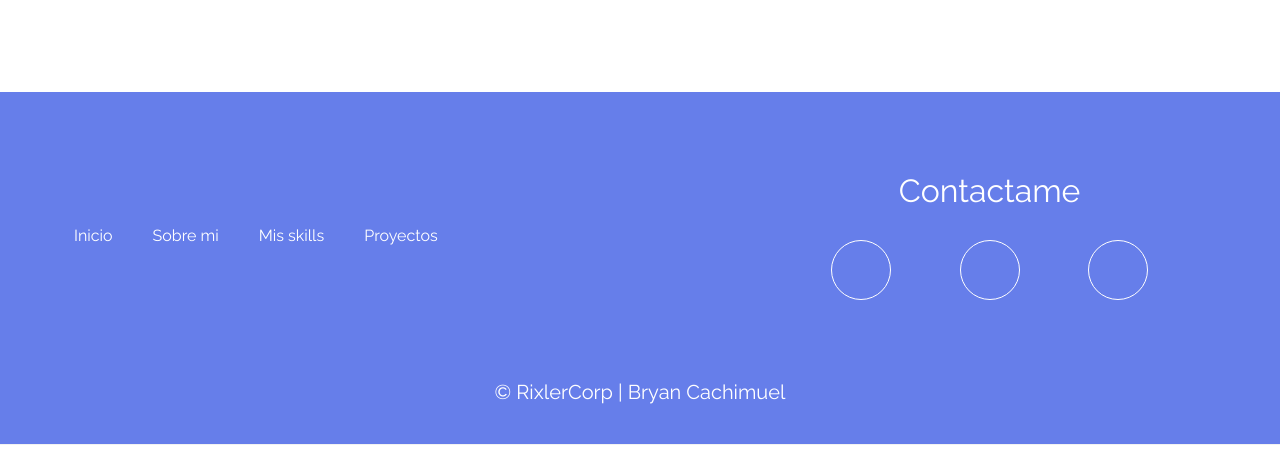
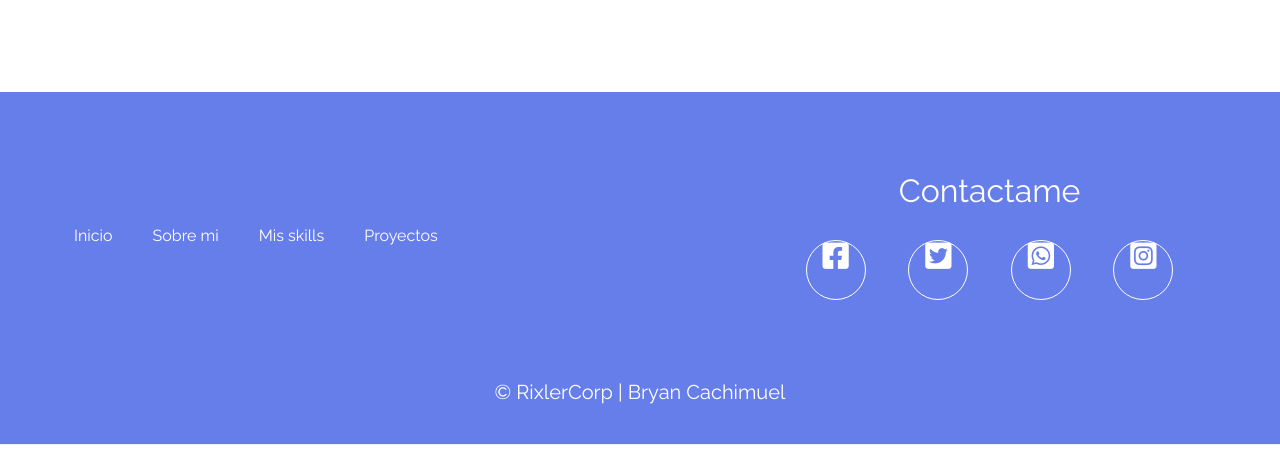
Before and after one commit to BryanCachimuel/Sistema_Libros_PHP, a PHP site: page / in a window 1280 px wide. Shown: the part 3504-3957 px from the top of the page. Run offline with PHP 8.4, Linux system fonts and the light colour scheme; data that the repository does not hold is empty.

Commit message:
agregando los iconos de redes sociales en el footer

```diff
--- a/index.php
+++ b/index.php
@@ -14,8 +14,8 @@ $listarLibros=$sentenciaSQL->fetchAll(PDO::FETCH_ASSOC);
 	<meta name="viewport" content="width=device-width, initial-scale=1.0">
 	<title>Sitio Web de Libros</title>
 	<link rel="stylesheet" href="https://cdn.jsdelivr.net/npm/bootstrap@4.6.1/dist/css/bootstrap.min.css" integrity="sha384-zCbKRCUGaJDkqS1kPbPd7TveP5iyJE0EjAuZQTgFLD2ylzuqKfdKlfG/eSrtxUkn" crossorigin="anonymous">
+    <link rel="stylesheet" href="https://cdnjs.cloudflare.com/ajax/libs/font-awesome/6.2.0/css/all.min.css" integrity="sha512-xh6O/CkQoPOWDdYTDqeRdPCVd1SpvCA9XXcUnZS2FmJNp1coAFzvtCN9BmamE+4aHK8yyUHUSCcJHgXloTyT2A==" crossorigin="anonymous" referrerpolicy="no-referrer"/>
     <link rel="stylesheet" type="text/css" href="css/estilos.css">
-
 </head>
 <body>
 
@@ -167,10 +167,13 @@ $listarLibros=$sentenciaSQL->fetchAll(PDO::FETCH_ASSOC);
                         <a class="fab fa-facebook-square footer__icon" aria-hidden="true" href="#"></a>
                     </span>
                     <span class="footer__container-icons">
-                        <a class="fas fa-twitter-square footer__icon" aria-hidden="true" href="#"></a>
+                        <a class="fab fa-twitter-square footer__icon" aria-hidden="true" href="#"></a>
                     </span>
                     <span class="footer__container-icons">
-                        <a class="fas fa-whatsapp footer__icon" aria-hidden="true" href="#"></a>
+                        <a class="fab fa-whatsapp-square footer__icon" aria-hidden="true" href="#"></a>
+                    </span>
+                    <span class="footer__container-icons">
+                        <a class="fab fa-instagram-square footer__icon" aria-hidden="true" href="#"></a>
                     </span>
                 </div>
             </section>
```
